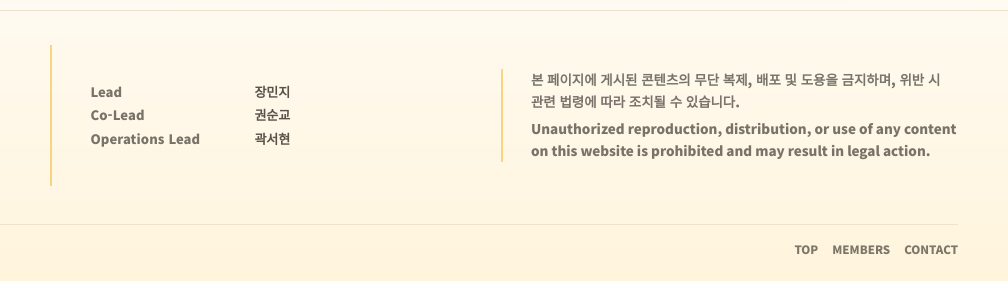
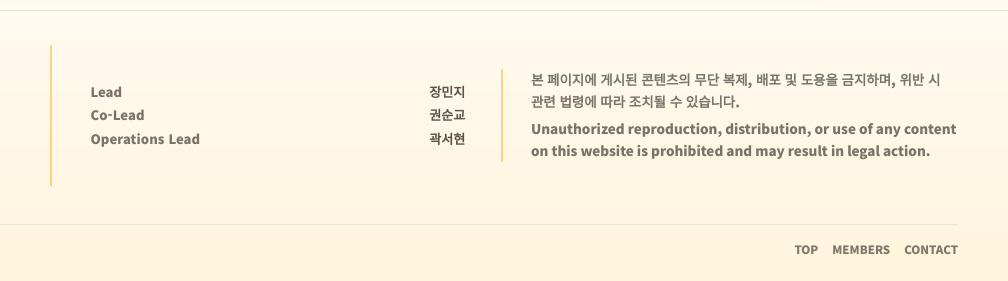
Before and after one commit to Yujin-0224/chips-website, a website: page index.html in a window 1280 px wide. Shown: the part 2073-2354 px from the top of the page, 272-1280 px from the left. Drawn offline with Linux system fonts and the light colour scheme; a web font is replaced by a local one.

Commit message:
Align footer credit columns

```diff
--- a/index.html
+++ b/index.html
@@ -10,7 +10,7 @@
       href="https://fonts.googleapis.com/css2?family=Bebas+Neue&family=Noto+Sans+KR:wght@400;500;700;900&display=swap"
       rel="stylesheet"
     />
-    <link rel="stylesheet" href="styles.css?v=20260604-footer-dividers" />
+    <link rel="stylesheet" href="styles.css?v=20260604-footer-credit-grid" />
   </head>
   <body>
     <header class="site-header" aria-label="CHIPS main navigation">
--- a/styles.css
+++ b/styles.css
@@ -1410,9 +1410,10 @@ a {
 }
 
 .footer-credits p {
-  display: flex;
-  gap: clamp(22px, 2.5vw, 38px);
-  align-items: baseline;
+  display: grid;
+  grid-template-columns: minmax(132px, 1fr) auto;
+  column-gap: clamp(24px, 2.8vw, 44px);
+  align-items: center;
   color: rgba(23, 19, 13, 0.62);
   font-size: clamp(13px, 1vw, 16px);
   line-height: 1.35;
@@ -1421,14 +1422,12 @@ a {
 
 .footer-credits span {
   color: rgba(23, 19, 13, 0.58);
-  flex: 0 0 auto;
-  min-width: 132px;
   font-weight: 900;
   letter-spacing: 0.01em;
 }
 
 .footer-credits strong {
-  flex: 0 0 auto;
+  justify-self: start;
   color: rgba(23, 19, 13, 0.72);
   font-weight: 900;
 }
@@ -1505,15 +1504,10 @@ a {
   }
 
   .footer-credits p {
-    align-items: flex-start;
-    flex-direction: column;
+    grid-template-columns: 1fr;
     gap: 2px;
     font-size: 17px;
     white-space: normal;
-  }
-
-  .footer-credits span {
-    min-width: 0;
   }
 
   .footer-bottom {
```
